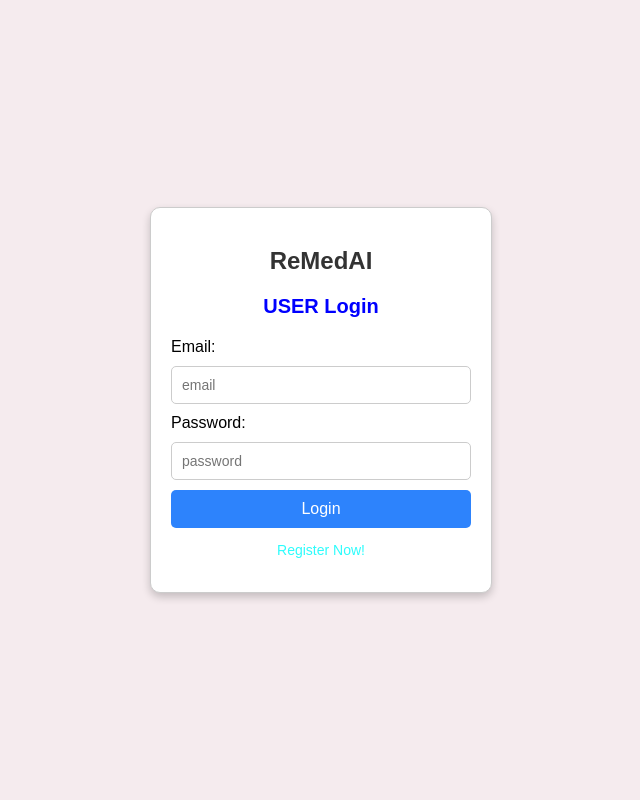
After one commit to dipita-tasnim/ReMedAI, a PHP site: page /user_login.php in a window 1280 px wide. The commit adds this page. Shown: the whole page, without its empty margins (319-959 px from the left). Run offline with PHP 8.4, Linux system fonts and the light colour scheme.

Commit message:
add files

```diff
--- a/index.php
+++ b/index.php
@@ -15,7 +15,7 @@
                 <li><a href="#home">Home</a></li>
                 <li><a href="#about">About</a></li>
                 <li><a href="#features">Features</a></li>
-                <li><a href="#login">Log In</a></li>
+                <li><a href="login.php">Log In</a></li>
             </ul>
         </nav>
     </header>
--- /dev/null
+++ b/styles2.css
@@ -0,0 +1,84 @@
+/* General Styles */
+body {
+    font-family: Arial, sans-serif;
+    margin: 0;
+    padding: 0;
+    background-color: #f5ebee;
+    display: flex;
+    justify-content: center;
+    align-items: center;
+    height: 100vh;
+}
+
+/* Header Styling */
+header {
+    text-align: center;
+    margin-bottom: 20px;
+}
+
+header h1 {
+    color: #333;
+    font-size: 24px;
+}
+
+/* Login Container */
+.login_box {
+    background-color: #ffffff;
+    border: 1px solid #cccccc;
+    border-radius: 10px;
+    padding: 20px;
+    width: 300px;
+    box-shadow: 0px 4px 8px rgba(0, 0, 0, 0.2);
+}
+
+/* Heading inside the Login Container */
+.login_box h2 {
+    text-align: center;
+    margin-bottom: 20px;
+    color: #555;
+    font-size: 20px;
+}
+
+/* Input Fields */
+.login_box input {
+    width: 100%;
+    padding: 10px;
+    margin: 10px 0;
+    border: 1px solid #cccccc;
+    border-radius: 5px;
+    font-size: 14px;
+    box-sizing: border-box;
+}
+
+/* Login Button */
+.login_box button {
+    width: 100%;
+    padding: 10px;
+    background-color: #2d83fc;
+    color: white;
+    border: none;
+    border-radius: 5px;
+    cursor: pointer;
+    font-size: 16px;
+}
+
+.login_box button:hover {
+    background-color: #1b89d8;
+}
+
+/* Links Section */
+.login_box .links {
+    text-align: center;
+    margin-top: 10px;
+    font-size: 14px;
+    color: #626263;
+}
+
+.login_box .links a {
+    color: #2dfcfc;
+    text-decoration: none;
+}
+
+.login_box .links a:hover {
+    text-decoration: underline;
+}
--- /dev/null
+++ b/user_login.php
@@ -0,0 +1,34 @@
+<!DOCTYPE html>
+<html lang="en">
+<head>
+    <meta charset="UTF-8">
+    <link href="https://cdnjs.cloudflare.com/ajax/libs/font-awesome/6.0.0/css/all.min.css" rel="stylesheet">
+    <link rel="stylesheet" href="styles2.css">
+    <meta name="viewport" content="width=device-width, initial-scale=1.0">
+    <title>Login - ReMedAI</title>
+</head>
+
+<body>
+    <section class="login">
+        <div class="login_box">
+            <header>
+                <h1 > ReMedAI </h1>
+            </header>
+            <h2 style="color:BLUE" >USER Login</h2>
+            <form class="login_form" action="login.php" method="post">
+        <label for="email">Email:</label><br>
+        <input type="text" id="email" name="email" placeholder="email" required><br>
+        <label for="password">Password:</label><br>
+        <input type="password" id="password" name="password" placeholder="password" required><br>
+        <button type="Login" value="Login" name='login'> Login</button>
+            </form>
+            <div class="links">
+                <p><a href="registation.php">Register Now!</a></p>
+            </div>
+
+        </div>
+    </section>
+
+
+</body>
+</html>
```
Also changed, not shown: login.php (added, +21 -0 lines).
